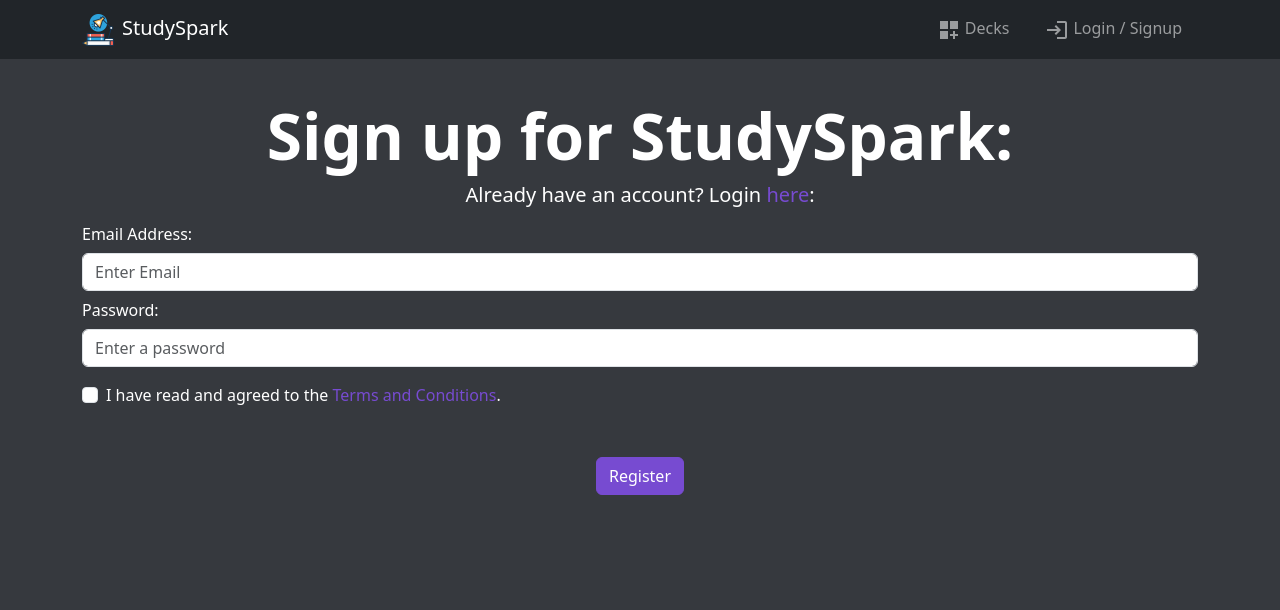
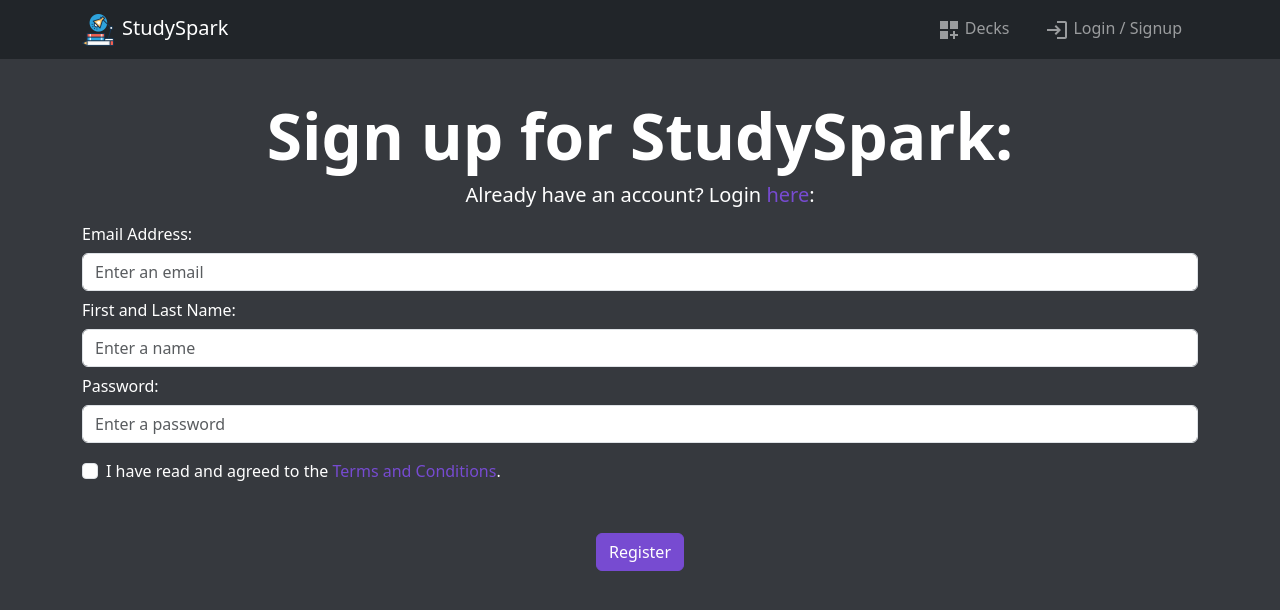
Before and after one commit to info340b-au23/BAGroup1-Project, a React (Create React App) app in the folder studyspark/: page /signup in a window 1280 px wide. Shown: the top 610 px of the page. Built offline with nearby package versions, Linux system fonts and the light colour scheme; no server answers.

Commit message:
added database and authorization functionality to signup page

```diff
--- a/studyspark/src/components/App.js
+++ b/studyspark/src/components/App.js
@@ -44,7 +44,7 @@ export default function App(props) {
       <Routes>
         <Route index element={<HomePage />} />
         <Route path="login" element={<Login currentUser={currentUser} loginCallback={loginUser}/>} />
-        <Route path="signup" element={<Signup />} />
+        <Route path="signup" element={<Signup currentUser={currentUser} loginCallback={loginUser}/>} />
         {/* Protected Routes */}
         <Route element={<ProtectedPage currentUser={currentUser} />}>
           <Route path="decks" element={<Decks decks={userDecks} />} />
@@ -58,7 +58,7 @@ export default function App(props) {
 
 function ProtectedPage(props) {
   if (props.currentUser === null) { // TODO change to .userId or whatever we use for users
-    return <Navigate to="/login" />;
+    return <Navigate to="/Signup" />;
   } else {
     return <Outlet />;
   }
--- a/studyspark/src/components/Login.js
+++ b/studyspark/src/components/Login.js
@@ -2,7 +2,7 @@ import React from "react";
 import { Link, Navigate } from "react-router-dom";
 import { getAuth, EmailAuthProvider, GoogleAuthProvider } from "firebase/auth";
 import StyledFirebaseAuth from 'react-firebaseui/StyledFirebaseAuth';
-import { getDatabase, ref, set as firebaseSet, onValue } from 'firebase/database';
+import { getDatabase, get, ref, set as firebaseSet, onValue } from 'firebase/database';
 
 export default function Login(props) {
   const currentUser = props.currentUser;
@@ -10,10 +10,15 @@ export default function Login(props) {
 
   function writeUserData(currentUser) {
     const db = getDatabase();
+    const displayNameRef = ref(db, 'users/' + currentUser.userId + '/displayName')
+    get(displayNameRef).then((snapshot) => {
+        const displayName = snapshot.val();
+        currentUser.displayName = displayName})
+    if(!currentUser.userId){
     firebaseSet(ref(db, 'users/' + currentUser.userId), {
       displayName: currentUser.displayName,
       email: currentUser.email
-    });
+    });}
   }
 
   const firebaseUIConfig = {
@@ -34,7 +39,10 @@ export default function Login(props) {
       <div className="text-center align-items-center login-title">
         <h1 className="display-3 fw-bold">Log in to StudySpark:</h1>
         <h3 className="text-center lead">
-          Don't have an account? Click below to sign up for free!
+          Don't have an account? Register{" "}
+          <Link className="link-decor" to="/Signup">
+            here
+          </Link>:
         </h3>
       </div>
       <StyledFirebaseAuth uiConfig = {firebaseUIConfig} firebaseAuth={auth} />
--- a/studyspark/src/components/Signup.js
+++ b/studyspark/src/components/Signup.js
@@ -1,31 +1,40 @@
 import React from "react";
 import { Link, useNavigate } from "react-router-dom";
 import { getAuth, createUserWithEmailAndPassword } from "firebase/auth";
+import { getDatabase, ref, set as firebaseSet, onValue } from 'firebase/database';
 
-const signUpWithEmailAndPassword = async (email, password, formNavigate) => {
+export default function Signup(props) {
+  const formNavigate = useNavigate();
+  let currentUser = props.currentUser;
+
+  function writeUserData(currentUser) {
+    const db = getDatabase();
+    firebaseSet(ref(db, 'users/' + currentUser.uid), {
+      displayName: currentUser.displayName,
+      email: currentUser.email
+    });
+  }
+
+  const signUpWithEmailAndPassword = async (email, password, displayname, formNavigate) => {
     const auth = getAuth();
-
     try {
-    // Check if the email is already registered
-    await createUserWithEmailAndPassword(auth, email, password);
-
+      await createUserWithEmailAndPassword(auth, email, password).then(function(user){currentUser = user.user});
       console.log("Registration successful");
+      currentUser.displayName = displayname
+      writeUserData(currentUser);
       formNavigate("/decks");
     } catch (error) {
       console.error("Registration failed:", error.message);
     }
   };
 
-export default function Signup() {
-  const formNavigate = useNavigate();
-
   function handleSubmit(event) {
     event.preventDefault();
 
-    const email = event.target.elements.email.value;
-    const password = event.target.elements.password.value;
-
-    signUpWithEmailAndPassword(email, password, formNavigate);
+    const signUpEmail = event.target.elements.email.value;
+    const signUpPassword = event.target.elements.password.value;
+    const signUpDisplayName = event.target.elements.flname.value;
+    signUpWithEmailAndPassword(signUpEmail, signUpPassword, signUpDisplayName, formNavigate);
   }
 
   return (
@@ -52,8 +61,20 @@ export default function Signup() {
           <input
             type="email"
             className="form-control"
-            placeholder="Enter Email"
+            placeholder="Enter an email"
             name="email"
+            required
+          />
+        </div>
+        <div className="form-group">
+          <label className="col-form-label" htmlFor="name">
+            First and Last Name:
+          </label>
+          <input
+            type="text"
+            className="form-control"
+            placeholder="Enter a name"
+            name="flname"
             required
           />
         </div>
```
Also changed, not shown: studyspark/src/components/DecksView.js (+1 -6 lines). Lines whose indentation alone changed are shown as unchanged.
